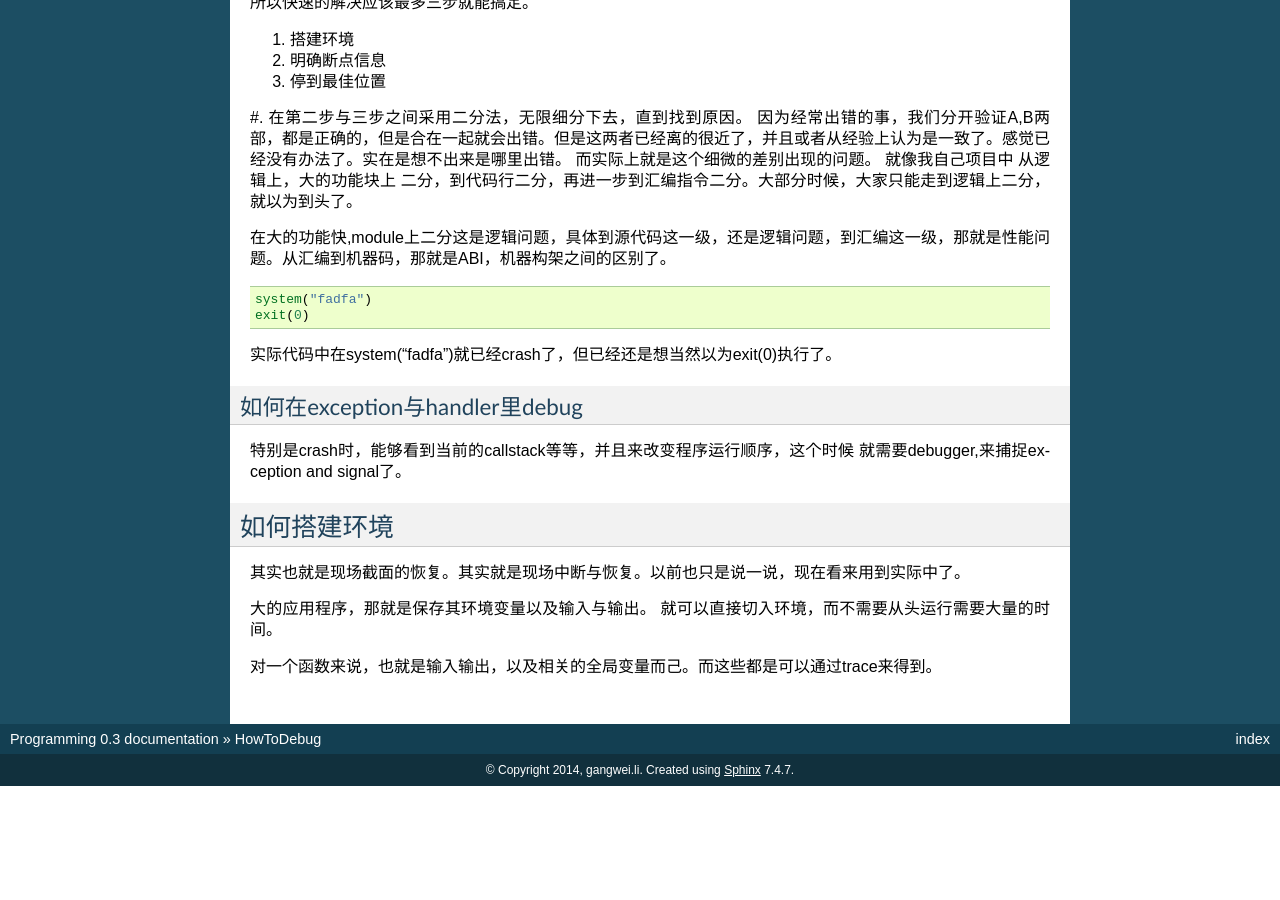
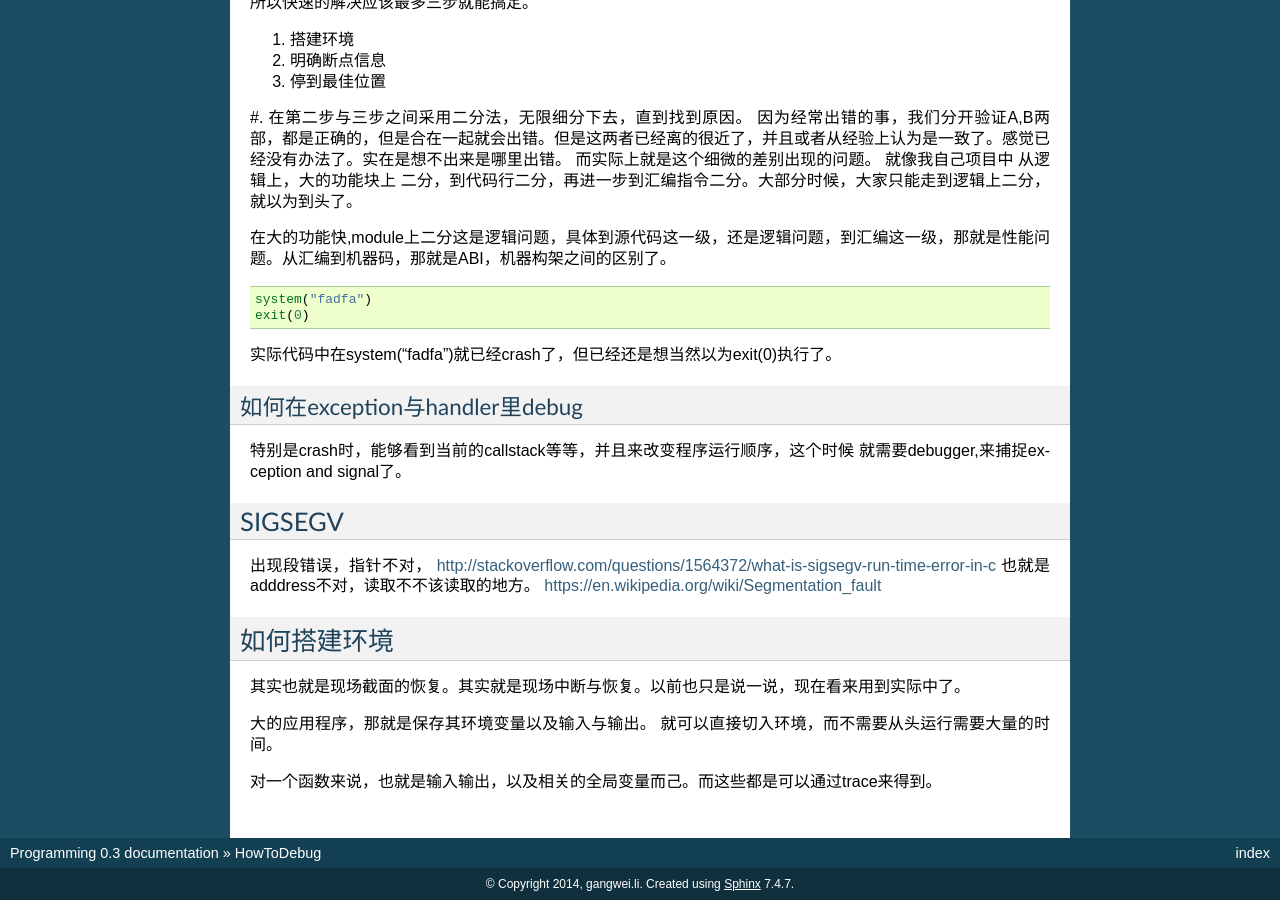
Before and after one commit to gwli/Programming, a Sphinx documentation site: the page built from source/content/Stage_2/HowToDebug.rst, in a window 1280 px wide and 900 px high, scrolled down 1441 px. Built offline with Sphinx 7.4.7, drawn with Linux system fonts in a browser that asks for light colours; before the commit the page ends 2227 px from its top, so only the background shows below that.

Commit message:
signal process

```diff
--- a/source/content/Stage_2/HowToDebug.rst
+++ b/source/content/Stage_2/HowToDebug.rst
@@ -90,6 +90,13 @@ signal
 特别是crash时，能够看到当前的callstack等等，并且来改变程序运行顺序，这个时候
 就需要debugger,来捕捉exception and signal了。
 
+SIGSEGV
+-------
+
+出现段错误，指针不对，
+http://stackoverflow.com/questions/1564372/what-is-sigsegv-run-time-error-in-c
+也就是adddress不对，读取不不该读取的地方。
+https://en.wikipedia.org/wiki/Segmentation_fault
 
 如何搭建环境
 ------------
--- a/source/content/Stage_2/HowToGDB.rst
+++ b/source/content/Stage_2/HowToGDB.rst
@@ -4,6 +4,8 @@ GDB 调试
 
 Introduction
 ============
+
+gdb 操作，相当于直接操作CPU与内存。 CPU的状态是可以通过寄存器的状态来进行控制的。例如set next step, 相当于修改 PC,IP 寄存器值。
 
 debug 的难点：
 ============
```
Also changed, not shown: source/content/Stage_3/ABI.rst (+7 -3 lines).
